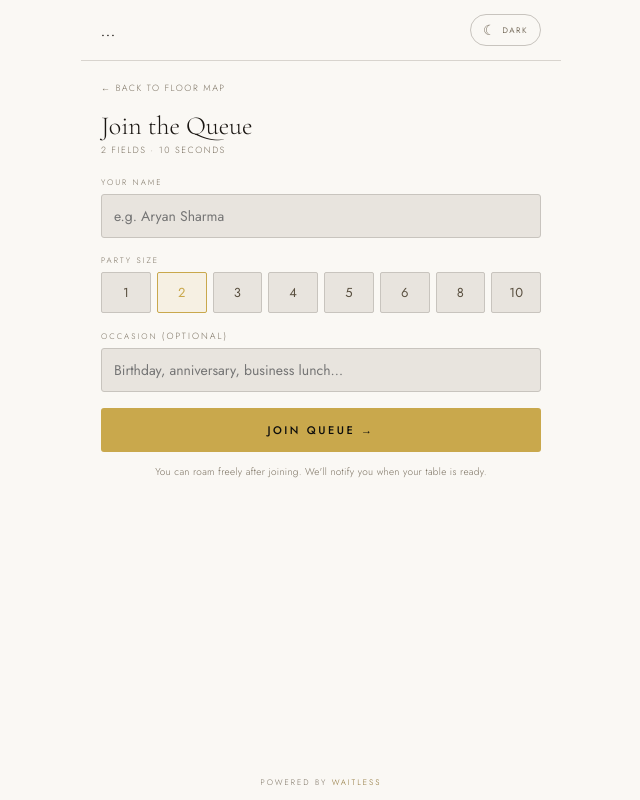
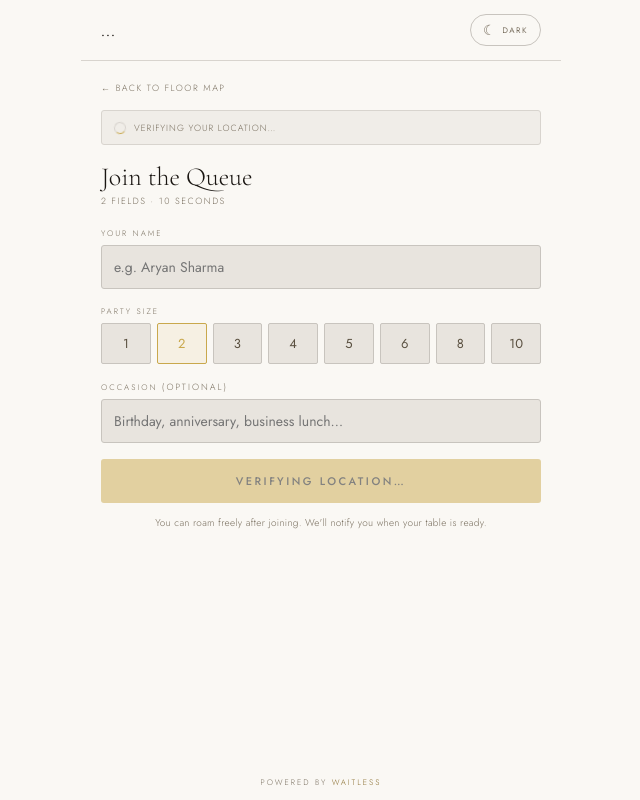
Before and after one commit to ak-VS/waitless, a Next.js app: page /customer/join in a window 1280 px wide. Shown: the whole page, without its empty margins (319-959 px from the left). Built offline with nearby package versions, Linux system fonts and the light colour scheme.

Commit message:
Fix geofencing — block join on denied location, fix stats

```diff
--- a/app/customer/join/page.tsx
+++ b/app/customer/join/page.tsx
@@ -28,6 +28,8 @@ function JoinQueueInner() {
   const [occasion, setOccasion] = useState('');
   const [loading, setLoading] = useState(false);
   const [error, setError] = useState('');
+  const [locationBlocked, setLocationBlocked] = useState(false);
+  const [locationChecking, setLocationChecking] = useState(true);
 
   useEffect(() => {
     if (table_seats) setPartySize(parseInt(table_seats));
@@ -41,10 +43,14 @@ function JoinQueueInner() {
   }, [restaurant_id]);
 
   useEffect(() => {
-    if (!restaurant_id || table_id) return;
-    if (!navigator.geolocation) return;
+    if (!restaurant_id) return;
+    // If coming from a specific table selection, skip geofence (already checked on floor map)
+    if (table_id) { setLocationChecking(false); return; }
+    if (!navigator.geolocation) { setLocationChecking(false); return; }
+
     navigator.geolocation.getCurrentPosition(
       async (pos) => {
+        try {
           const res = await fetch('/api/geofence', {
             method: 'POST',
             headers: { 'Content-Type': 'application/json' },
@@ -52,18 +58,30 @@ function JoinQueueInner() {
           });
           const data = await res.json();
           if (!data.allowed) {
+            setLocationBlocked(true);
             setError(`You must be within 100m of the restaurant. You are ${data.distance_meters}m away.`);
           }
+        } catch {
+          // Network error — allow through
+        }
+        setLocationChecking(false);
       },
       (err) => {
         if (err.code === err.PERMISSION_DENIED) {
+          setLocationBlocked(true);
           setError('Location access is required to join the queue. Please enable location and try again.');
         }
-      }
+        setLocationChecking(false);
+      },
+      { timeout: 8000, enableHighAccuracy: true }
     );
   }, [restaurant_id, table_id]);
 
   const handleSubmit = async () => {
+    if (locationBlocked) {
+      setError('Location verification failed. Please enable location access and reload.');
+      return;
+    }
     if (!name.trim()) { setError('Please enter your name'); return; }
     if (!partySize) { setError('Please select party size'); return; }
     setLoading(true); setError('');
@@ -127,6 +145,15 @@ function JoinQueueInner() {
             <button style={s.tcChange} onClick={() => router.push(`/customer/floor?r=${restaurant_id}`)}>Change</button>
           </div>
         )}
+
+        {locationChecking && !table_id ? (
+          <div style={{display:'flex',alignItems:'center',gap:8,marginBottom:16,padding:'10px 12px',background:'var(--bg2)',border:'1px solid var(--border)',borderRadius:3}}>
+            <div style={{width:12,height:12,border:'1.5px solid var(--border)',borderTop:'1.5px solid var(--gold)',borderRadius:'50%',animation:'spin 1s linear infinite',flexShrink:0}}></div>
+            <div style={{fontSize:9,letterSpacing:'1px',textTransform:'uppercase',color:'var(--text3)'}}>Verifying your location…</div>
+            <style>{`@keyframes spin{to{transform:rotate(360deg)}}`}</style>
+          </div>
+        ) : null}
+
         <div style={s.formTitle}>Join the Queue</div>
         <div style={s.formSub}>2 fields · 10 seconds</div>
         <label style={s.label}>Your name</label>
@@ -142,22 +169,29 @@ function JoinQueueInner() {
         <label style={s.label}>Occasion <span style={{color:'var(--text3)',fontSize:9}}>(optional)</span></label>
         <input style={s.input} placeholder="Birthday, anniversary, business lunch…"
           value={occasion} onChange={e => setOccasion(e.target.value)}/>
+
         {error && (
           <div style={s.errorBox}>
             {error}
-            {error.includes('Location') && (
+            {locationBlocked && (
               <div style={{marginTop:8}}>
-                <span
-                  onClick={() => { setError(''); window.location.reload(); }}
+                <span onClick={() => window.location.reload()}
                   style={{color:'#e88080',textDecoration:'underline',cursor:'pointer',fontSize:10}}>
-                  Reload and try again
+                  Enable location and reload
                 </span>
               </div>
             )}
           </div>
         )}
-        <button style={{...s.submitBtn, opacity: loading ? .7 : 1}} onClick={handleSubmit} disabled={loading}>
-          {loading ? 'Joining queue...' : 'Join Queue →'}
+
+        <button
+          style={{...s.submitBtn, opacity: (loading || locationBlocked || locationChecking) ? .5 : 1}}
+          onClick={handleSubmit}
+          disabled={loading || locationBlocked || locationChecking}>
+          {loading ? 'Joining queue...'
+            : locationBlocked ? '📍 Location required'
+            : locationChecking ? 'Verifying location…'
+            : 'Join Queue →'}
         </button>
         <div style={s.note}>You can roam freely after joining. We'll notify you when your table is ready.</div>
       </div>
```
Lines whose indentation alone changed are shown as unchanged.
